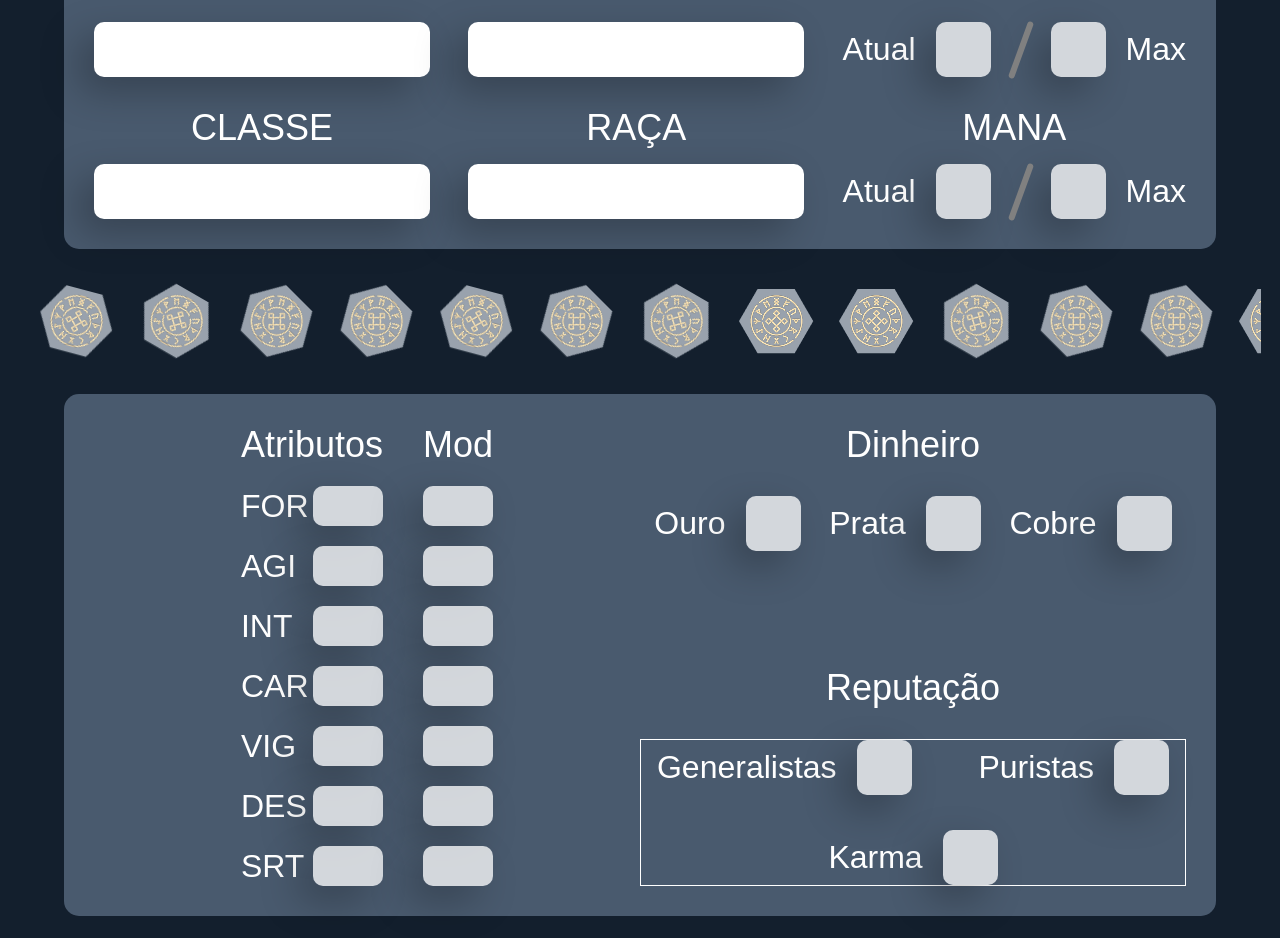
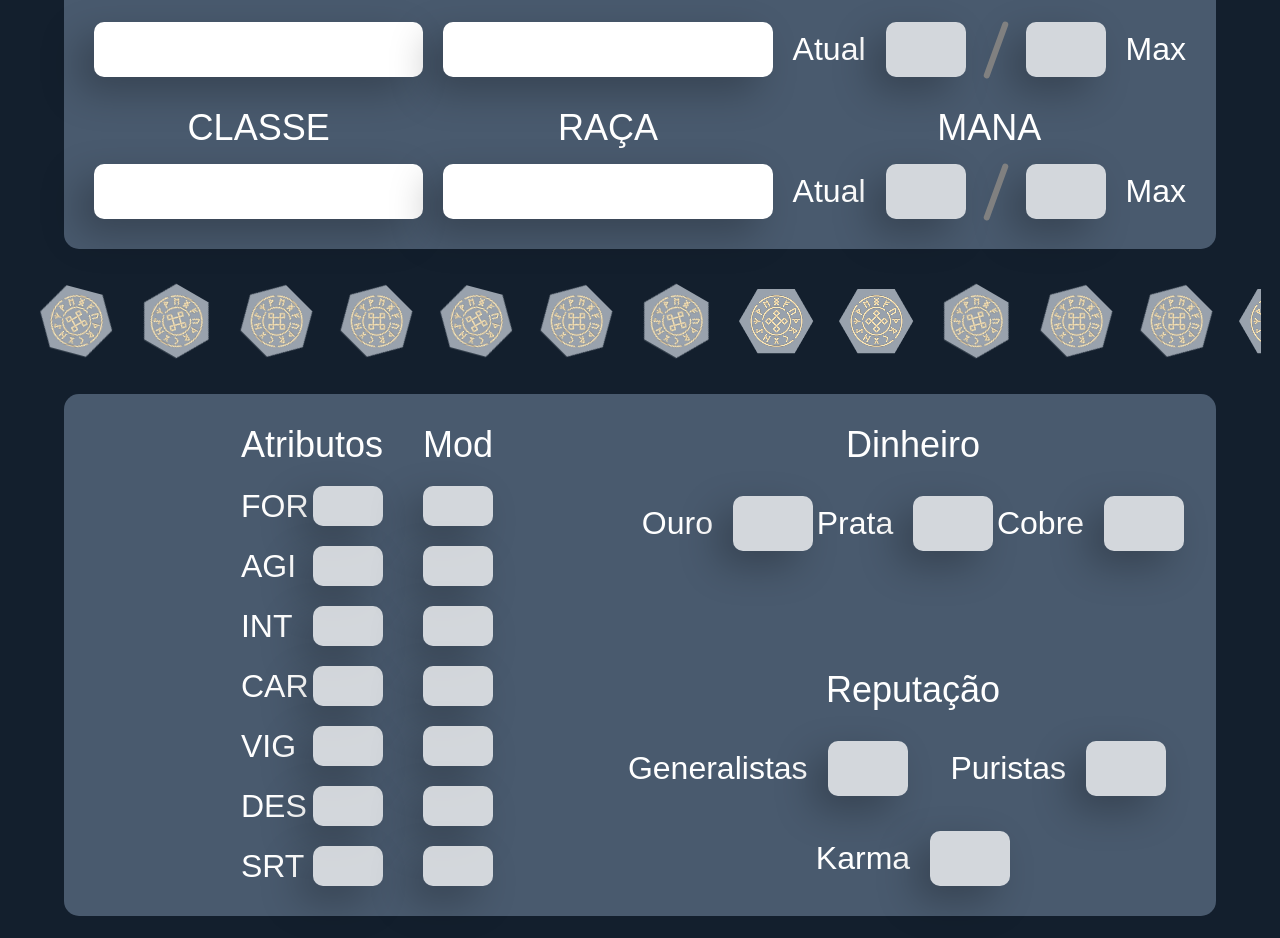
Before and after one commit to RicardoCiriloJunior/fichas-personagem, a React (Vite) app: page / in a window 1280 px wide. Shown: the part 294-1232 px from the top of the page. Built offline with nearby package versions, Linux system fonts and the light colour scheme; a web font is replaced by a local one.

Commit message:
style: aprimora estilizações quebradas na home

```diff
--- a/src/components/HomePage/HomePage.css
+++ b/src/components/HomePage/HomePage.css
@@ -35,17 +35,22 @@
 }
 #principal {
   display: flex;
-  flex-wrap: wrap;
+  flex-direction: column;
   justify-content: space-between;
-  align-items: flex-end;
   min-height: 150px;
   gap: 30px;
+}
+.linha-principal {
+  display: flex;
+  justify-content: space-between;
+  gap: 20px;
 }
 .min-max-container {
   display: flex;
   flex-direction: column;
   font-family: "Alice", Arial;
   font-size: 36px;
+  /* width: 336px; */
   font-weight: 400;
   gap: 15px;
   text-align: center;
@@ -117,6 +122,8 @@
     gap: 35px;
     justify-content: space-around;
     align-items: center;
-    border: 1px solid white;
     flex-wrap: wrap;
 }
+.status-valor-reputacao {
+   width: 40%;
+}
--- a/src/components/HomePage/HomePage.tsx
+++ b/src/components/HomePage/HomePage.tsx
@@ -13,6 +13,7 @@ function HomePage() {
       <main>
         <h1 id="home-title">A Grande Guerra</h1>
         <section className="content-box" id="principal">
+          <div className="linha-principal">
             <InputLogin
               label="JOGADOR"
               idInput="jogador-input"
@@ -43,6 +44,8 @@ function HomePage() {
                 <StatusValor label="Max" name="vidaMax" directionLabel="right" />
               </div>
             </div>
+          </div>
+          <div className="linha-principal">
             <InputLogin
               label="CLASSE"
               idInput="classe-input"
@@ -71,6 +74,7 @@ function HomePage() {
                 />
                 <div className="barra-diagonal"></div>
                 <StatusValor label="Max" name="manaMax" directionLabel="right" />
+              </div>
             </div>
           </div>
         </section>
@@ -124,9 +128,9 @@ function HomePage() {
                 <div id="reputacao-container">
                     <p>Reputação</p>
                     <div id="inputs-reputacao">
-                        <StatusValor label="Generalistas" name="repGeneralistas" />
-                        <StatusValor label="Puristas" name="repPuristas" />
-                        <StatusValor label="Karma" name="repKarma" />
+                        <StatusValor label="Generalistas" name="repGeneralistas" classname="status-valor-reputacao"/>
+                        <StatusValor label="Puristas" name="repPuristas" classname="status-valor-reputacao"/>
+                        <StatusValor label="Karma" name="repKarma" classname="status-valor-reputacao"/>
                     </div>
                 </div>
             </div>
--- a/src/components/LinhaHexagono/LinhaHexagono.css
+++ b/src/components/LinhaHexagono/LinhaHexagono.css
@@ -5,6 +5,8 @@
     overflow: hidden;
     justify-content: space-between;
     gap: 25px;
+    align-items: center;
+    justify-content: space-around;
 }
 .linha-hexagono-container img {
     width: 75px;
--- a/src/components/LinhaHexagono/LinhaHexagono.tsx
+++ b/src/components/LinhaHexagono/LinhaHexagono.tsx
@@ -40,6 +40,7 @@ function LinhaHexagono() {
           alt=""
           style={{ transform: `rotate(${rotacao}deg)` }}
         />
+
       ))}
     </div>
   );
--- a/src/components/StatusValor/StatusValor.css
+++ b/src/components/StatusValor/StatusValor.css
@@ -11,9 +11,9 @@
     font-size: 32px;
 }
 .status-valor-input {
-    width: 55px;
+    height: 55px;
     text-align: center;
-    aspect-ratio: 1 / 1;
+    width: 80px;
     border-radius: 10px;
     background-color: rgba(255, 255, 255, 0.76);
     font-size: 24px;
--- a/src/components/StatusValor/StatusValor.tsx
+++ b/src/components/StatusValor/StatusValor.tsx
@@ -4,12 +4,13 @@ type Props = {
   label: string;
   directionLabel?: "left" | "right";
   name: string;
+  classname?: string;
 };
 
-function StatusValor({ label, directionLabel = "left", name }: Props) {
+function StatusValor({ label, directionLabel = "left", name, classname }: Props) {
   const direction = directionLabel === "left" ? "row" : "row-reverse";
   return (
-    <div className="status-valor" style={{ flexDirection: direction }}>
+    <div className={`status-valor ${classname}`} style={{ flexDirection: direction }}>
       <label htmlFor="">{label}</label>
       <input type="number" name={name} className="status-valor-input" />
     </div>
--- a/src/index.css
+++ b/src/index.css
@@ -14,6 +14,8 @@ body {
   background-color: #131f2d;
   min-height: 100vh;
   width: 100vw;
+  max-width: 100vw;
+  overflow-x: hidden;
 }
 
 .page-container {
```
Lines whose indentation alone changed are shown as unchanged.
